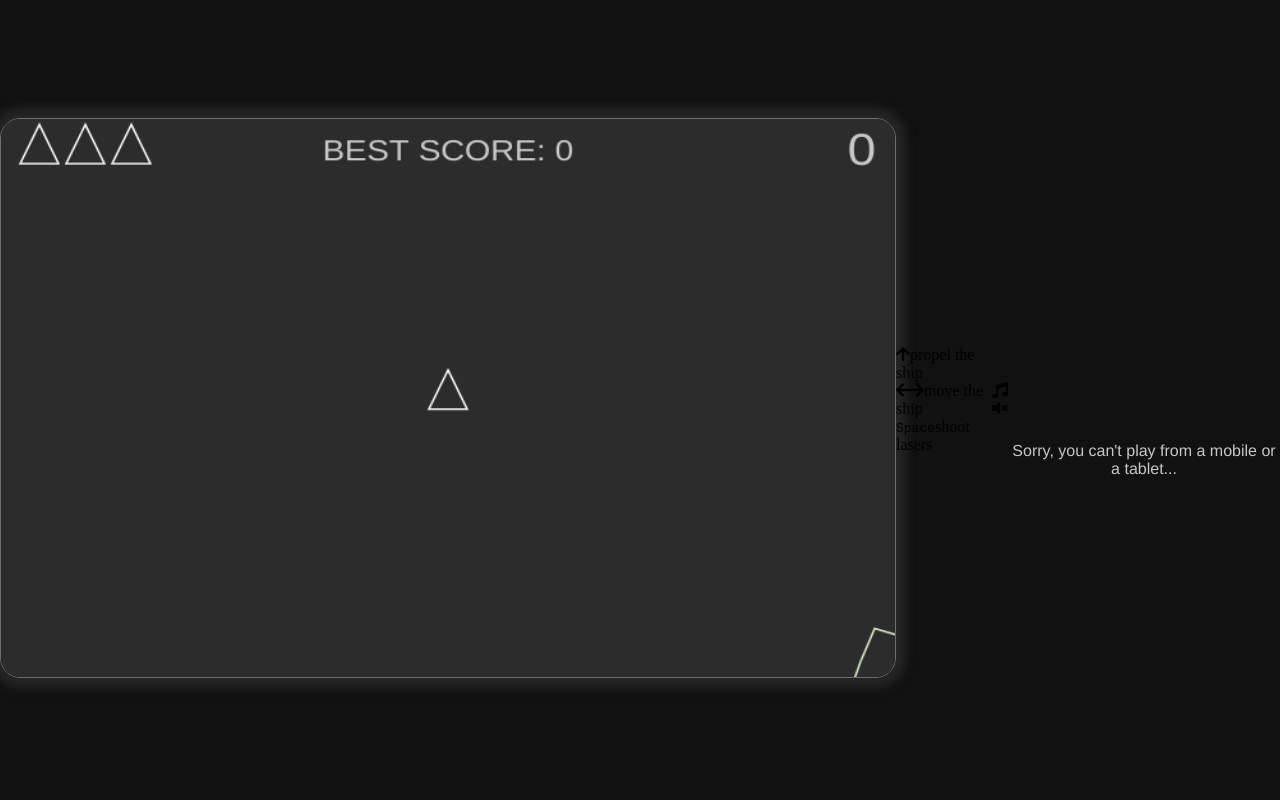
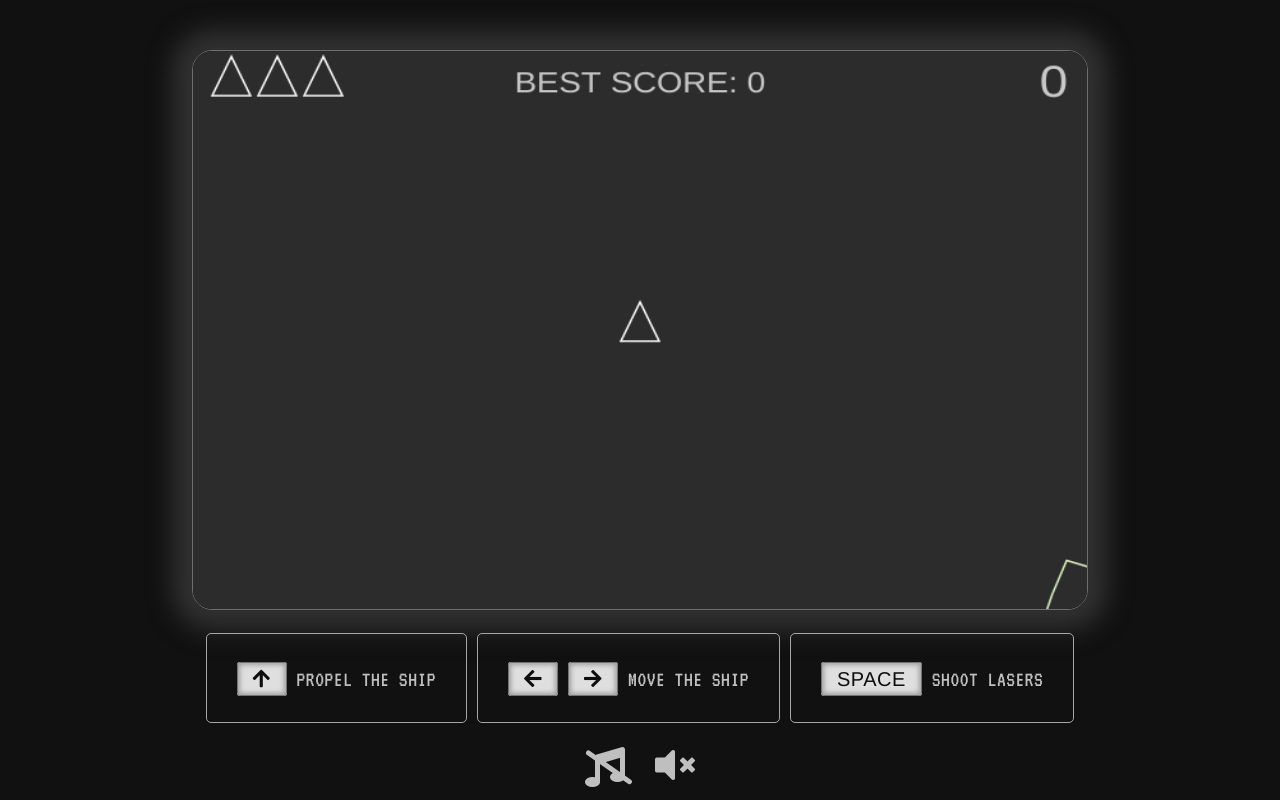
Before and after one commit to Margaux-dev/asteroids-game, a plain HTML site: page index.html in a window 1280 px wide. Drawn offline with Linux system fonts and the light colour scheme.

Commit message:
Update styles.css
Added style to every new item from the HTML + responsive design

```diff
--- a/styles.css
+++ b/styles.css
@@ -7,23 +7,112 @@
 body{
 	height: 100vh;
 	display: flex;
-	justify-content: center;
+	flex-direction: column;
+	justify-content: space-around;
 	align-items: center;
 	background-color: rgba(17,17,17,1.00);
 }
 
-p{
-	margin-top: 50px;
-	margin-bottom: -70px;
-	color: #C6C6C6;
-	font-family: Helvetica, sans-serif;
-	text-align: center;
+main:focus{
+	outline-width: 0;
 }
 
 canvas{
 	width: 70vw;
 	height: 70vh;
+	margin-top: 40px;
 	border: 1.5px solid rgba(110,110,110,1.00);
 	border-radius: 20px;
-	box-shadow: 0 0 10px 10px rgba(37,37,37,1.00);;
+	box-shadow: 0 0 25px 20px rgba(49,49,49,1.00);
 }
+
+#instructions{
+	width: 100%;
+	display: flex;
+	justify-content: center;
+	align-items: center;
+	flex-wrap: wrap;
+}
+
+.commands{
+	height: 90px;
+	margin: 0 5px;
+	padding: 34px 30px;
+	color: rgba(191,191,191,1.00);
+	font-family: "VT323", sans-serif;
+	font-size: 22px;
+	letter-spacing: 0.5px;
+	text-align: center;
+	text-transform: uppercase;
+	border: 1px solid rgba(166,166,166,1.00);
+	border-radius: 5px;
+}
+
+kbd{
+	margin-right: 10px;
+	padding: 5px 15px;
+	color: #0E0E0E;
+	font-family: "Helvetica", sans-serif;
+	font-size: 20px;
+	background-color: rgba(223,223,223,1.00);
+	border: 1px solid rgba(115,115,115,1.00);
+	border-radius: 3px;
+	box-shadow: 0 0 5px 2px rgba(159,159,159,1.00) inset;
+}
+
+.volume{
+	display: flex;
+	justify-content: center;
+	align-items: center;
+	color: rgba(191,191,191,1.00);
+	font-size: 40px;
+}
+
+.fa-volume-mute, .fa-volume-up, .fa-music{
+	padding: 0 15px;
+	cursor: pointer;
+}
+
+.fa-music.mute::after{
+	content: "";
+	background-color: rgba(191,191,191,1.00);
+	height: 55px;
+	width: 5px;
+	position: absolute;
+	border-radius: 10px;
+	transform: rotate(-55deg) translate(-95%, -35%);
+}
+
+#alert{
+	display: none;
+}
+
+
+
+/* RESPONSIVE */
+@media screen and (max-width: 1025px){
+	canvas{
+		height: 80vh;
+	}
+	#instructions{
+		display: none;
+	}
+	.volume{
+		display: none;
+	}
+	#alert{
+		width: 100vw;
+		height: 220px;
+		padding: 0 25px;
+		position: absolute;
+		display: flex;
+		justify-content: center;
+		align-items: center;
+		color: #fff;
+		font-family: "VT323", sans-serif;
+		font-size: 25px;
+		text-align: center;
+		text-transform: uppercase;
+		background-color: rgba(20,20,20,1.00);
+	}
+}
```
